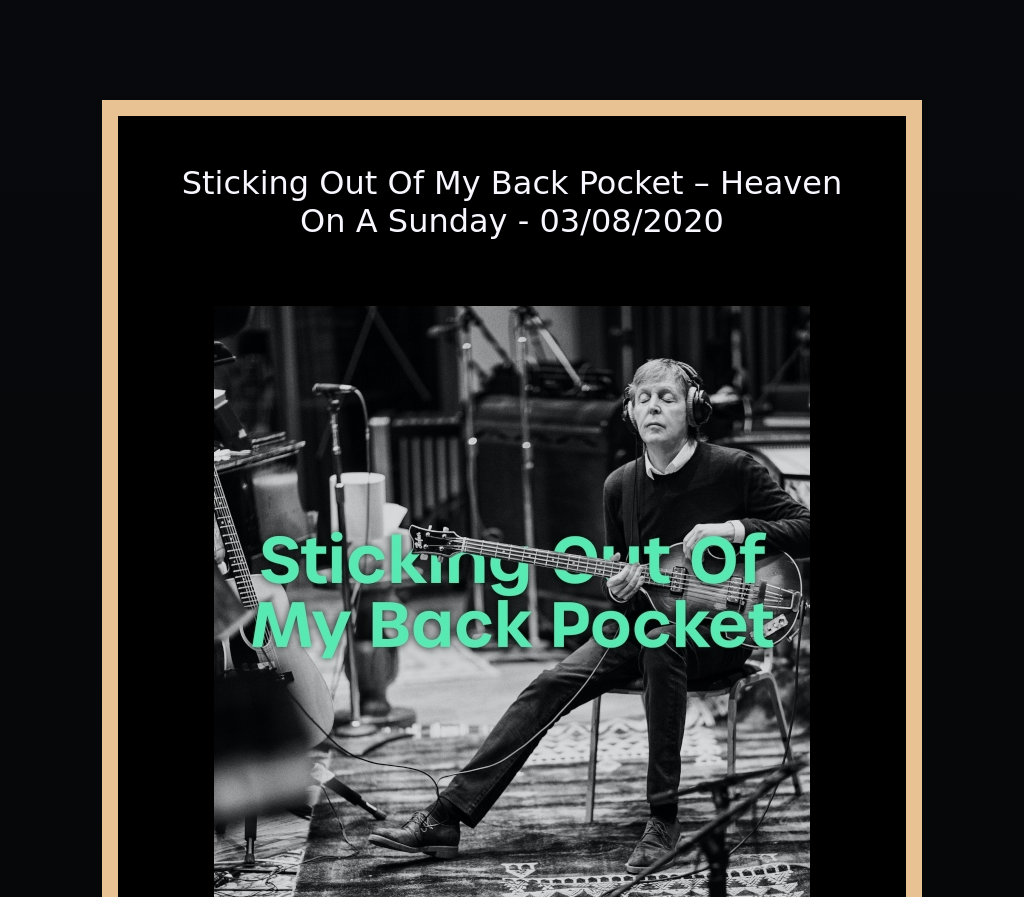
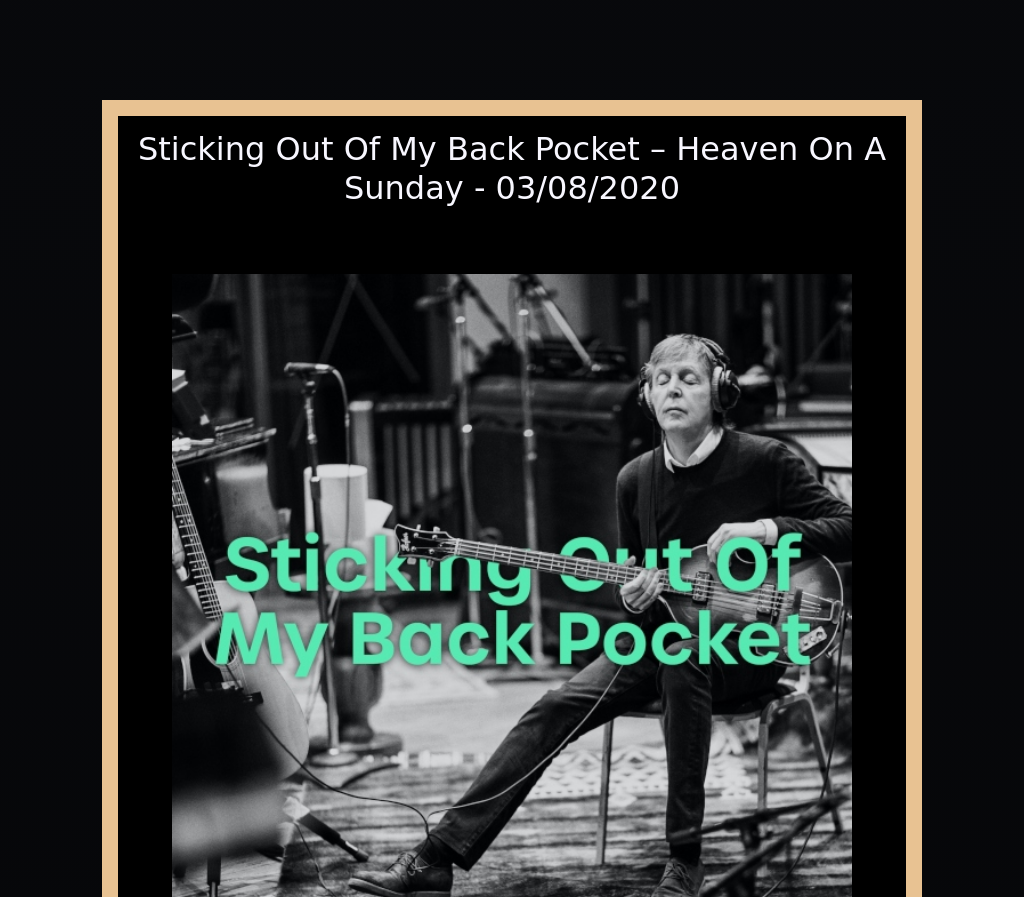
Before and after one commit to federicoilluminato/CoderHouse, a plain HTML site: page secciones/noticias.html in a window 1024 px wide. Shown: the part 279-1176 px from the top of the page. Drawn offline with nearby package versions, Linux system fonts and the light colour scheme; a web font is replaced by a local one.

Commit message:
termine responsive

```diff
--- a/sass/main.scss
+++ b/sass/main.scss
@@ -705,7 +705,7 @@ header {
 
 .noticias__container2 {
     margin: 10% 10%;
-    padding: 3em 3em;
+    padding: 0.9em 0.9em;
     background-color: $negro2;
     max-width: 100%;
     border: $blanco2 solid 1em;
@@ -740,7 +740,6 @@ header {
         margin: 3% 3%;
         display: grid;
         grid-template-rows: 1fr 1fr auto;
-
         @media (max-width: 768px) {
             /* Mobile */
 
@@ -781,6 +780,12 @@ header {
 
                 width: 100%;
 
+            }
+
+            @media (min-width: 769px) and (max-width: 1200px) {
+                /* Tablet */
+
+                width: 100%;
             }
 
 
```
Also changed, not shown: css/main.css.
